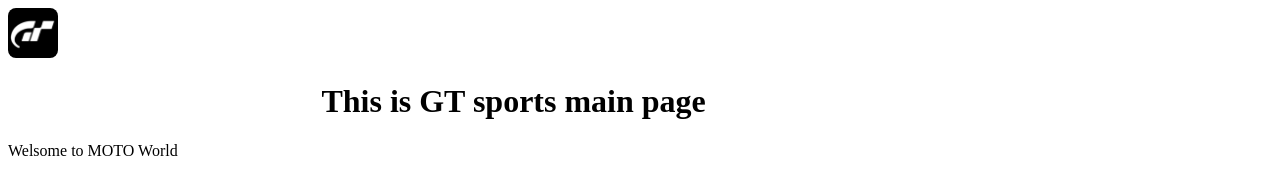
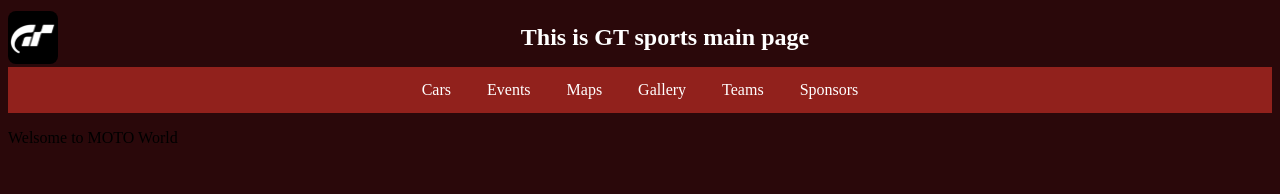
Before and after one commit to JMS063/GT-Sports, a plain HTML site: page index.html in a window 1280 px wide. Drawn offline with Linux system fonts and the light colour scheme.

Commit message:
new look on index.html

```diff
--- a/index.html
+++ b/index.html
@@ -4,10 +4,21 @@
  <link rel="stylesheet" href="style.css">
 </head>
 <body>
-  <img src = 'logo.png' alt="logo" width="50" height="50" >
-  <b>
-    <h1>This is GT sports main page</h1>
-  </b>
+
+  <div style="display: flex; align-items: center;">
+    <img src="logo.png" width="50p">
+    <h1>This is GT sports main page </h1>
+  </div>
+  <nav>
+    <ul>
+      <li><a href="#">Cars</a></li>
+      <li><a href="#">Events</a></li>
+      <li><a href="#">Maps</a></li>
+      <li><a href="#">Gallery</a></li>
+      <li><a href="#">Teams</a></li>
+      <li><a href="#">Sponsors</a></li>
+    </ul>
+  </nav>
     <p>Welsome to MOTO World</p>
 </body>
 </html>
--- a/style.css
+++ b/style.css
@@ -1,7 +1,37 @@
+body{
+    background-color:#2a080a ;
+}
 h1 {
+    color: white;
    text-align: center;
-   width: 80%;
+   width: 100%;
+   font-size:x-large ;
 }
 img {
     border-radius: 8px;
 }
+
+nav {
+  background-color: #91211c;
+  text-align: center;
+}
+
+ul {
+  list-style-type: none;
+  margin: 0;
+  padding: 0;
+  display: inline-block;
+}
+
+li {
+  float: none;
+  display: inline-block;
+}
+
+a {
+  display: block;
+  color: white;
+  text-align: center;
+  padding: 14px 16px;
+  text-decoration: none;
+}
```
